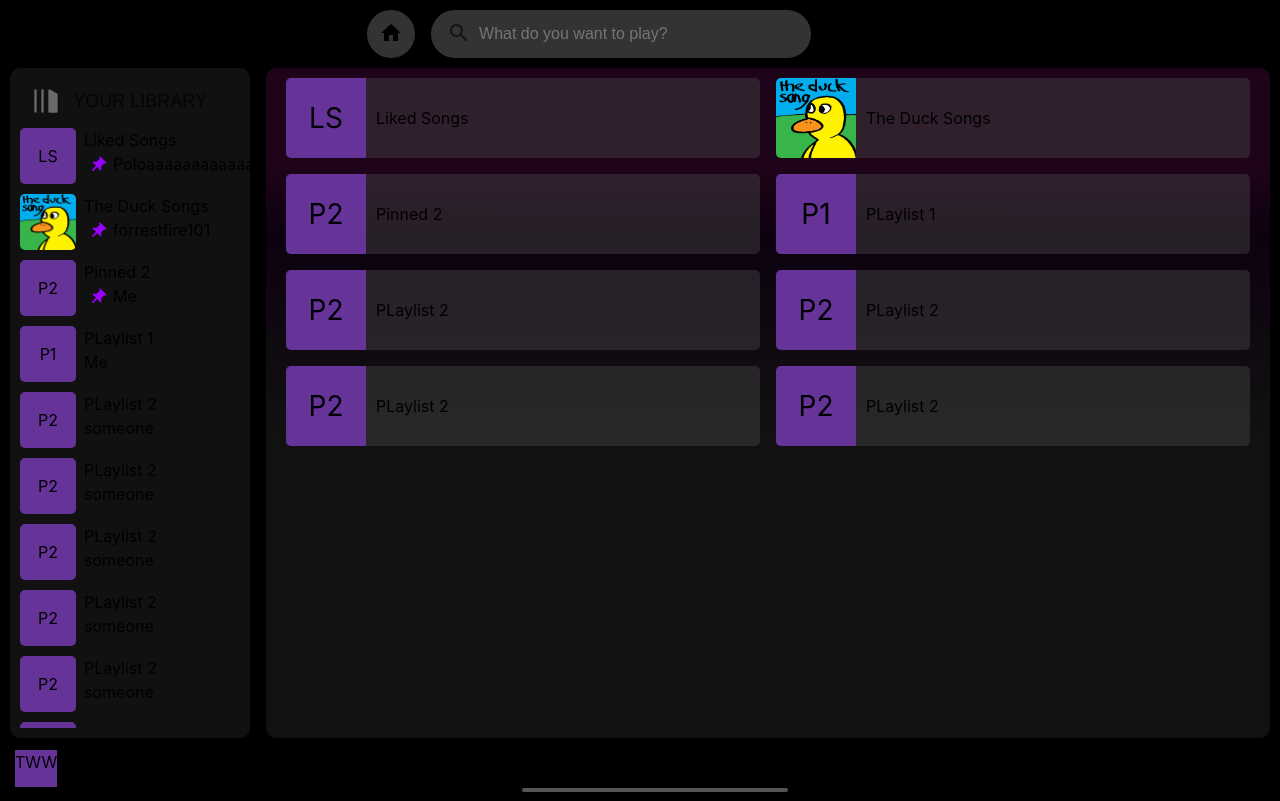
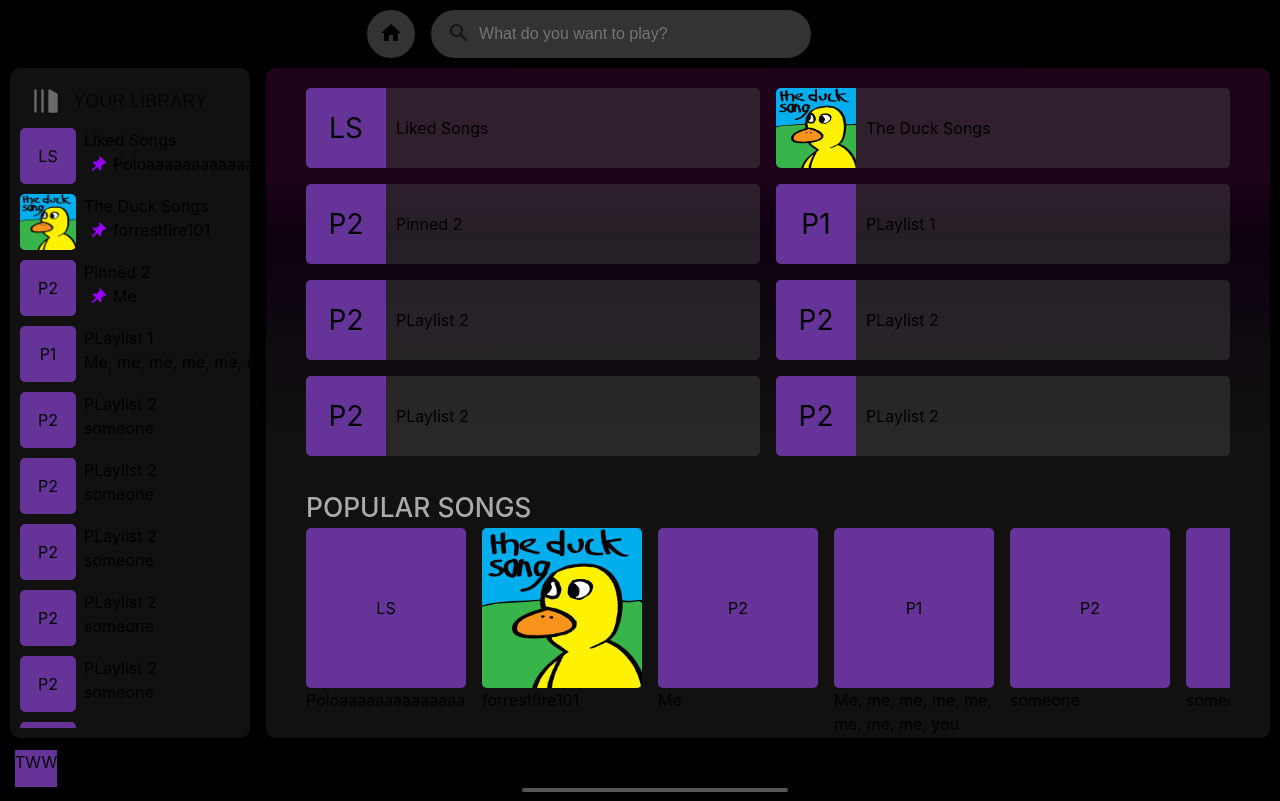
Before and after one commit to sapmat/polo-frontend, a React (Vite) app: page / in a window 1280 px wide. Built offline with nearby package versions, Linux system fonts and the light colour scheme.

Commit message:
save point

```diff
--- a/src/Components/LeftBar/style.ts
+++ b/src/Components/LeftBar/style.ts
@@ -38,14 +38,16 @@ const classes = {
       opacity: 0.5;
     }
 
-    &::-webkit-scrollbar-thumb:hover {
-      background: #666;
-      opacity: 0.5;
-    }
+    &::-webkit-scrollbar-thumb {
+      &:hover {
+        background: #666;
+        opacity: 0.5;
+      }
 
-    &::-webkit-scrollbar-thumb:active {
-      background: #888;
-      opacity: 0.5;
+      &:active {
+        background: #888;
+        opacity: 0.5;
+      }
     }
   `,
   sidePlaylist: css`
@@ -73,6 +75,7 @@ const classes = {
     p {
       box-sizing: border-box;
       text-overflow: ellipsis;
+      white-space: nowrap;
     }
   `,
   sidePlaylistBottom: css`
--- /dev/null
+++ b/src/Components/Pages/Home/Components/TopRecntlyPlayedPlaylists/Components/Section/Components/PlaylistBanner/PlaylistBanner.tsx
@@ -0,0 +1,28 @@
+/** @jsxImportSource @emotion/react */
+import { Playlist } from "../../../../../../../../../Model/Playlist/playlist";
+import PlayArrowIcon from "@mui/icons-material/PlayArrow";
+import PlaylistImage from "../../../../../../../../Util/PlaylistImage/PlaylistImage";
+import classes from "../../style";
+
+const PlaylistBanner = ({ playlist }: { playlist: Playlist }) => {
+  return (
+    <div css={classes.playlist}>
+      <div css={classes.imageContainer}>
+        <PlaylistImage playlist={playlist} cssclass={classes.playlistImage} />
+        <button css={classes.button}>
+          <PlayArrowIcon
+            style={{
+              color: "black",
+            }}
+            css={classes.play}
+          />
+        </button>
+      </div>
+      <div css={classes.details}>
+        <p>{playlist.createdBy}</p>
+      </div>
+    </div>
+  );
+};
+
+export default PlaylistBanner;
--- /dev/null
+++ b/src/Components/Pages/Home/Components/TopRecntlyPlayedPlaylists/Components/Section/Section.tsx
@@ -0,0 +1,25 @@
+/** @jsxImportSource @emotion/react */
+import { Playlist } from "../../../../../../../Model/Playlist/playlist";
+import PlaylistBanner from "./Components/PlaylistBanner/PlaylistBanner";
+import classes from "./style";
+
+const HomeSection = ({
+  name,
+  playlists,
+}: {
+  name: string;
+  playlists: Playlist[];
+}) => {
+  return (
+    <div css={classes.section}>
+      <div css={classes.name}>{name}</div>
+      <div css={classes.playlists}>
+        {playlists.map((playlist) => (
+          <PlaylistBanner playlist={playlist} />
+        ))}
+      </div>
+    </div>
+  );
+};
+
+export default HomeSection;
--- /dev/null
+++ b/src/Components/Pages/Home/Components/TopRecntlyPlayedPlaylists/Components/Section/style.ts
@@ -0,0 +1,76 @@
+/** @jsxImportSource @emotion/react */
+import { css } from "@emotion/react";
+
+const classes = {
+  section: css`
+    display: block;
+    max-width: 100%;
+    height: 20em;
+  `,
+  name: css`
+    font-size: 1.65em;
+    font-weight: 550;
+    color: #aaa;
+  `,
+  playlists: css`
+    display: flex;
+    gap: 1em;
+    overflow-x: scroll;
+
+    &::-webkit-scrollbar {
+      display: none;
+    }
+  `,
+  playlist: css`
+    box-sizing: border-box;
+    width: 10em;
+  `,
+  imageContainer: css`
+    position: relative;
+
+    &:hover button {
+      display: flex;
+    }
+  `,
+  playlistImage: css`
+    height: 10em !important;
+    border-radius: 5px;
+  `,
+  button: css`
+    box-sizing: border-box;
+    position: absolute;
+    display: none;
+    justify-content: center;
+    align-items: center;
+    height: 100%;
+    right: 30px;
+    bottom: -3em;
+  `,
+  play: css`
+    position: absolute;
+    width: 2em !important;
+    height: 2em !important;
+    color: black;
+    background-color: rgb(129, 4, 253);
+    box-shadow: 0 6px 8px rgba(0, 0, 0, 0.5);
+    border-radius: 50em;
+    padding: 2px;
+    transition: scale 0.1s ease-in-out;
+
+    &:hover {
+      scale: 1.1;
+    }
+  `,
+  details: css`
+    box-sizing: border-box;
+    height: 3em;
+    overflow: hidden;
+
+    p {
+      box-sizing: border-box;
+      text-overflow: ellipsis;
+    }
+  `,
+};
+
+export default classes;
--- a/src/Components/Pages/Home/Components/TopRecntlyPlayedPlaylists/Components/Playlist/Playlist.tsx
+++ b/src/Components/Pages/Home/Components/TopRecntlyPlayedPlaylists/Components/TopRecentlyPlayedPlaylist/TopRecentlyPlayedPlaylist.tsx
@@ -1,7 +1,7 @@
 /** @jsxImportSource @emotion/react */
 import { Playlist } from "../../../../../../../Model/Playlist/playlist";
 import PlayArrowIcon from "@mui/icons-material/PlayArrow";
-import classes from "../../style";
+import classes from "./style";
 import PlaylistImage from "../../../../../../Util/PlaylistImage/PlaylistImage";
 
 const TopRecentlyPlayedPlaylist = ({ playlist }: { playlist: Playlist }) => {
--- a/src/Components/Pages/Home/Components/TopRecntlyPlayedPlaylists/style.ts
+++ b/src/Components/Pages/Home/Components/TopRecntlyPlayedPlaylists/Components/TopRecentlyPlayedPlaylist/style.ts
@@ -49,19 +49,21 @@ const classes = {
     justify-content: center;
     align-items: center;
     height: 100%;
-    right: 25px;
+    right: 30px;
   `,
   play: css`
     position: absolute;
     width: 1.75em !important;
     height: 1.75em !important;
     color: black;
-    background-color: rebeccapurple;
+    background-color: rgb(129, 4, 253);
+    box-shadow: 0 6px 8px rgba(0, 0, 0, 0.5);
     border-radius: 50em;
     padding: 2px;
+    transition: scale 0.1s ease-in-out;
 
     &:hover {
-      background-color: rgb(129, 4, 253);
+      scale: 1.1;
     }
   `,
 };
--- a/src/Components/Pages/Home/Components/TopRecntlyPlayedPlaylists/RecentlyPlayedPlaylists.tsx
+++ b/src/Components/Pages/Home/Components/TopRecntlyPlayedPlaylists/RecentlyPlayedPlaylists.tsx
@@ -1,8 +1,8 @@
 /** @jsxImportSource @emotion/react */
 import { playlists } from "../../../../../data";
 import { Playlist } from "../../../../../Model/Playlist/playlist";
-import TopRecentlyPlayedPlaylist from "./Components/Playlist/Playlist";
-import classes from "./style";
+import TopRecentlyPlayedPlaylist from "./Components/TopRecentlyPlayedPlaylist/TopRecentlyPlayedPlaylist";
+import classes from "./Components/TopRecentlyPlayedPlaylist/style";
 
 const TopRecentlyPlayedPlaylists = () => {
   return (
--- a/src/Components/Pages/Home/index.tsx
+++ b/src/Components/Pages/Home/index.tsx
@@ -1,4 +1,6 @@
 /** @jsxImportSource @emotion/react */
+import { playlists } from "../../../data";
+import HomeSection from "./Components/TopRecntlyPlayedPlaylists/Components/Section/Section";
 import TopRecentlyPlayedPlaylists from "./Components/TopRecntlyPlayedPlaylists/RecentlyPlayedPlaylists";
 import classes from "./style";
 
@@ -6,6 +8,10 @@ const Home = () => {
   return (
     <div css={classes.home}>
       <TopRecentlyPlayedPlaylists />
+      <HomeSection name="POPULAR SONGS" playlists={playlists} />
+      <HomeSection name="POPULAR PLAYLISTS" playlists={playlists} />
+      <HomeSection name="RECENTLY PLAYED" playlists={playlists} />
+      //! Credits
     </div>
   );
 };
--- a/src/Components/Pages/Home/style.ts
+++ b/src/Components/Pages/Home/style.ts
@@ -3,9 +3,12 @@ import { css } from "@emotion/react";
 
 const classes = {
   home: css`
+    display: flex;
+    flex-direction: column;
+    gap: 2em;
     box-sizing: border-box;
     flex-grow: 1;
-    padding: 10px 20px;
+    padding: 20px 40px;
     background: linear-gradient(rgb(75, 8, 64), rgb(33, 2, 39));
     background: linear-gradient(
       rgba(75, 8, 64, 0.4) 15%,
@@ -13,6 +16,34 @@ const classes = {
       rgba(43, 43, 43, 0.4) 55%
     );
     border-radius: 10px;
+    overflow-x: hidden;
+    overflow-y: scroll;
+
+    &::-webkit-scrollbar {
+      width: 10px;
+      height: 10px;
+    }
+
+    &::-webkit-scrollbar-track {
+      background: none;
+    }
+
+    &:hover&::-webkit-scrollbar-thumb {
+      background: #444;
+      opacity: 0.5;
+    }
+
+    &::-webkit-scrollbar-thumb {
+      &:hover {
+        background: #666;
+        opacity: 0.5;
+      }
+
+      &:active {
+        background: #888;
+        opacity: 0.5;
+      }
+    }
   `,
 };
 
--- a/src/data.ts
+++ b/src/data.ts
@@ -26,7 +26,7 @@ export const playlists: Playlist[] = [
     name: "PLaylist 1",
     image: "",
     songs: ["1"],
-    createdBy: "Me",
+    createdBy: "Me, me, me, me, me, me, me, me, you",
     isPinned: false,
   },
   {
```
